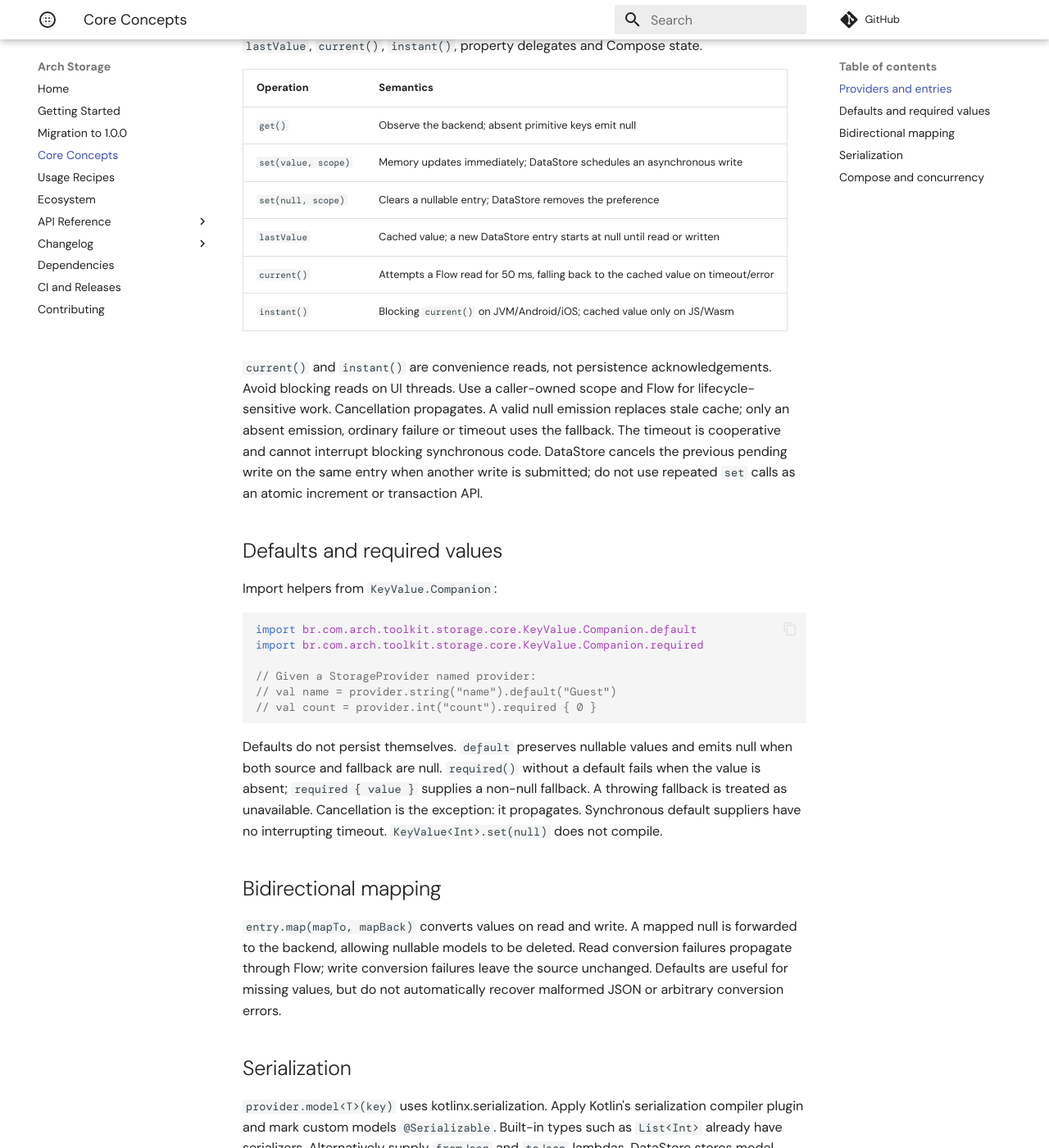
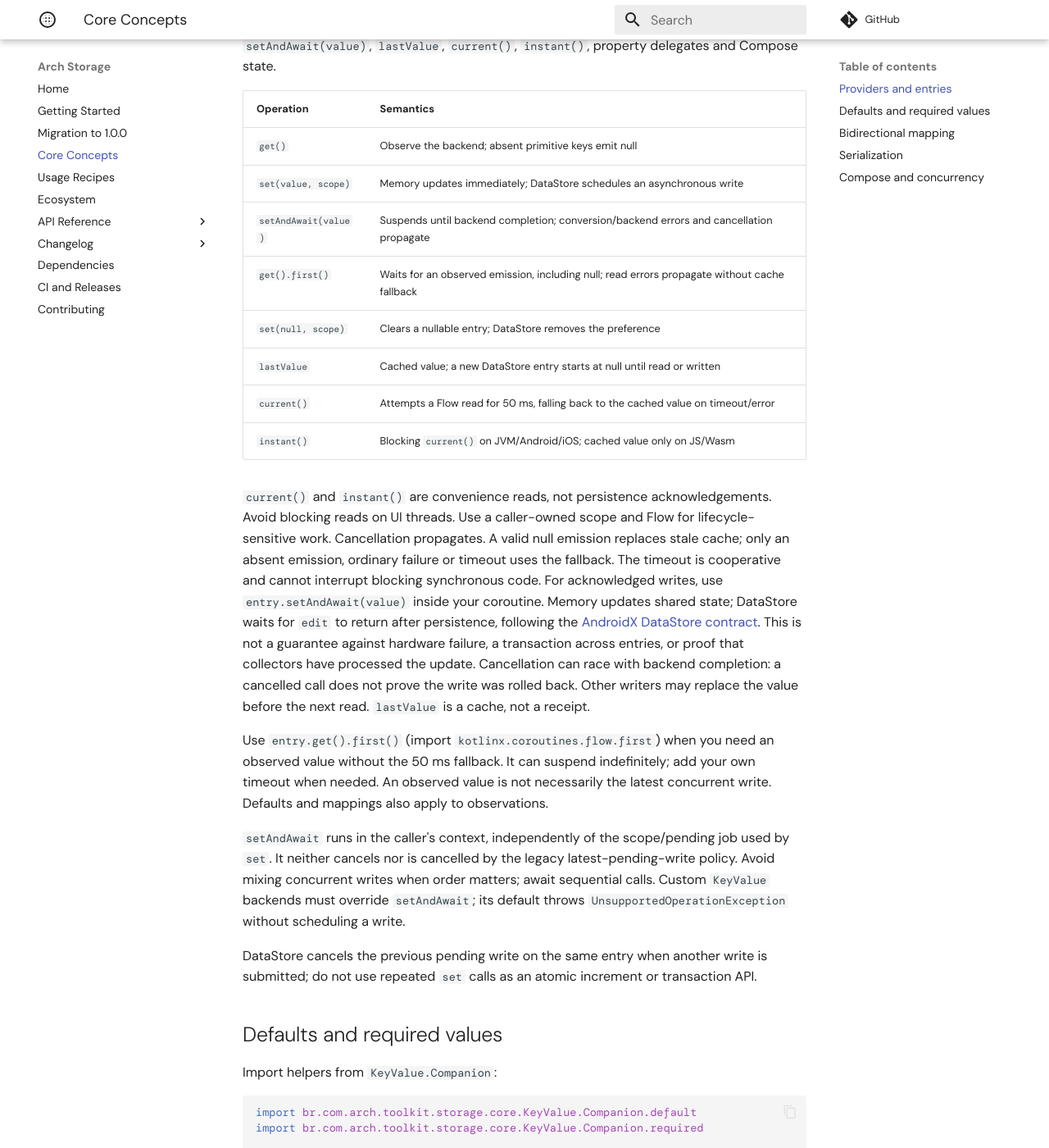
Before and after one commit to matheus-corregiari/arch-storage, an MkDocs documentation site: the page built from docs/core-concepts.md, in a window 1280 px wide and 1400 px high, scrolled down 239 px. Shown: the whole window at 82% size. Built offline with MkDocs 1.6.1 and Material for MkDocs 9.7.7, drawn with Linux system fonts in a browser that asks for light colours; some web fonts are replaced; comment, search, counter and statistics services are not loaded; some of the changed text lies outside the part shown.

Commit message:
docs: prepare 1.1.0 write contracts and validation

```diff
--- a/docs/core-concepts.md
+++ b/docs/core-concepts.md
@@ -4,12 +4,14 @@
 
 `StorageProvider` creates entries for Boolean, ByteArray, Double, Float, Int, Long and String,
 plus enum and model helpers. `KeyValue<T>` exposes `get(): Flow<T>`, `set(value, scope)`,
-`lastValue`, `current()`, `instant()`, property delegates and Compose state.
+`setAndAwait(value)`, `lastValue`, `current()`, `instant()`, property delegates and Compose state.
 
 | Operation | Semantics |
 |---|---|
 | `get()` | Observe the backend; absent primitive keys emit null |
 | `set(value, scope)` | Memory updates immediately; DataStore schedules an asynchronous write |
+| `setAndAwait(value)` | Suspends until backend completion; conversion/backend errors and cancellation propagate |
+| `get().first()` | Waits for an observed emission, including null; read errors propagate without cache fallback |
 | `set(null, scope)` | Clears a nullable entry; DataStore removes the preference |
 | `lastValue` | Cached value; a new DataStore entry starts at null until read or written |
 | `current()` | Attempts a Flow read for 50 ms, falling back to the cached value on timeout/error |
@@ -20,6 +22,22 @@ reads on UI threads. Use a caller-owned scope and Flow for lifecycle-sensitive w
 Cancellation propagates. A valid null emission replaces stale cache; only an absent emission,
 ordinary failure or timeout uses the fallback. The timeout is cooperative and cannot interrupt
 blocking synchronous code.
+For acknowledged writes, use `entry.setAndAwait(value)` inside your coroutine. Memory updates
+shared state; DataStore waits for `edit` to return after persistence, following the
+[AndroidX DataStore contract](https://developer.android.com/reference/kotlin/androidx/datastore/core/DataStore). This is not a guarantee against
+hardware failure, a transaction across entries, or proof that collectors have processed the update.
+Cancellation can race with backend completion: a cancelled call does not prove the write was rolled
+back. Other writers may replace the value before the next read. `lastValue` is a cache, not a receipt.
+
+Use `entry.get().first()` (import `kotlinx.coroutines.flow.first`) when you need an observed value
+without the 50 ms fallback. It can suspend indefinitely; add your own timeout when needed. An observed
+value is not necessarily the latest concurrent write. Defaults and mappings also apply to observations.
+
+`setAndAwait` runs in the caller's context, independently of the scope/pending job used by `set`.
+It neither cancels nor is cancelled by the legacy latest-pending-write policy. Avoid mixing concurrent
+writes when order matters; await sequential calls. Custom `KeyValue` backends must override
+`setAndAwait`; its default throws `UnsupportedOperationException` without scheduling a write.
+
 DataStore cancels the previous pending write on the same entry when another write is submitted;
 do not use repeated `set` calls as an atomic increment or transaction API.
 
@@ -46,7 +64,8 @@ timeout. `KeyValue<Int>.set(null)` does not compile.
 
 `entry.map(mapTo, mapBack)` converts values on read and write. A mapped null is forwarded to
 the backend, allowing nullable models to be deleted. Read conversion failures propagate through
-Flow; write conversion failures leave the source unchanged. Defaults are useful for missing values,
+Flow; write conversion failures leave the source unchanged. `set` discards ordinary conversion errors;
+`setAndAwait` propagates them to its caller. Cancellation propagates in both APIs. Defaults are useful for missing values,
 but do not automatically recover malformed JSON or arbitrary conversion errors.
 
 ## Serialization
--- a/mkdocs.yml
+++ b/mkdocs.yml
@@ -44,6 +44,7 @@ nav:
       - DataStore: api/storage-datastore/index.html
   - Changelog:
       - Overview: changelog/index.md
+      - "1.1.0": changelog/1.1.0.md
       - "1.0.1": changelog/1.0.1.md
       - "1.0.0": changelog/1.0.0.md
   - Dependencies: dependencies.md
```
Also changed, not shown: README.md (+5 -4 lines), VALIDATION.md (+25 -0 lines), docs/changelog/1.1.0.md (added, +14 -0 lines), docs/changelog/index.md (+3 -1 lines), docs/recipes.md (+19 -0 lines).
